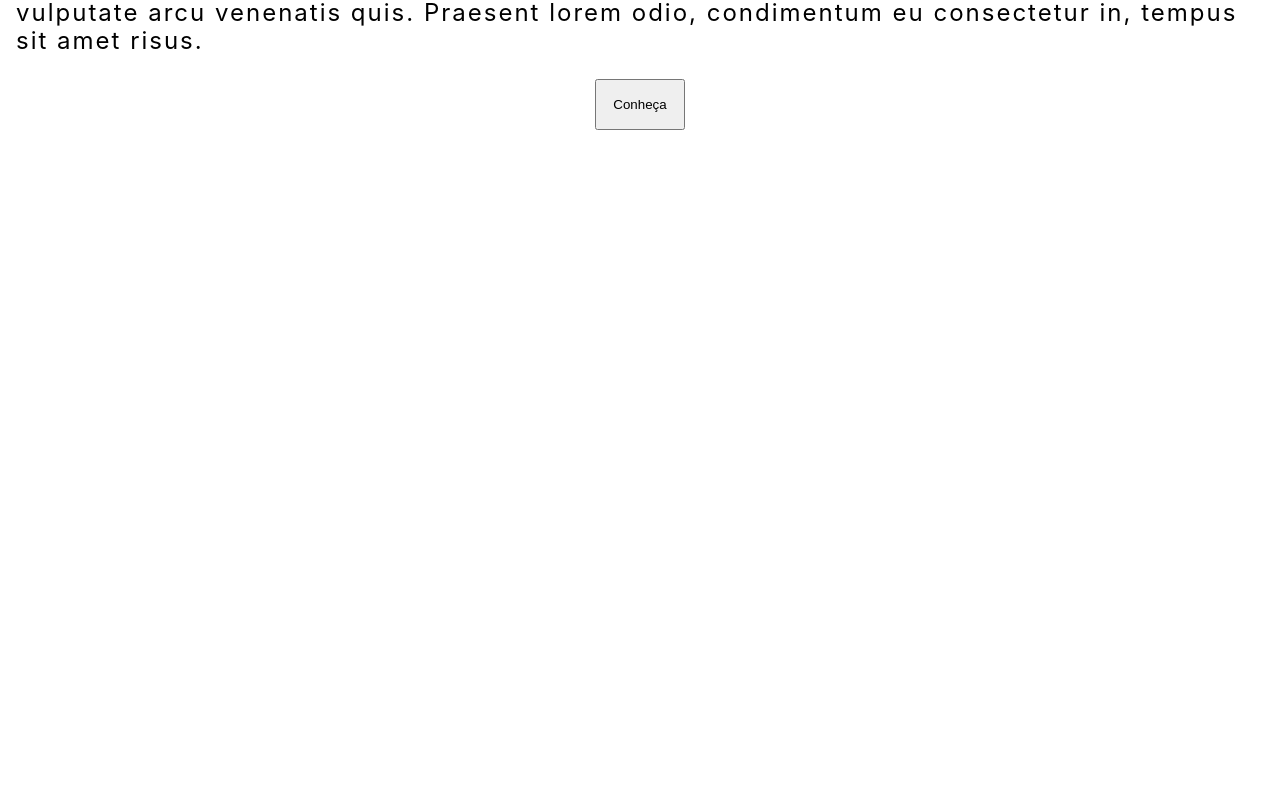
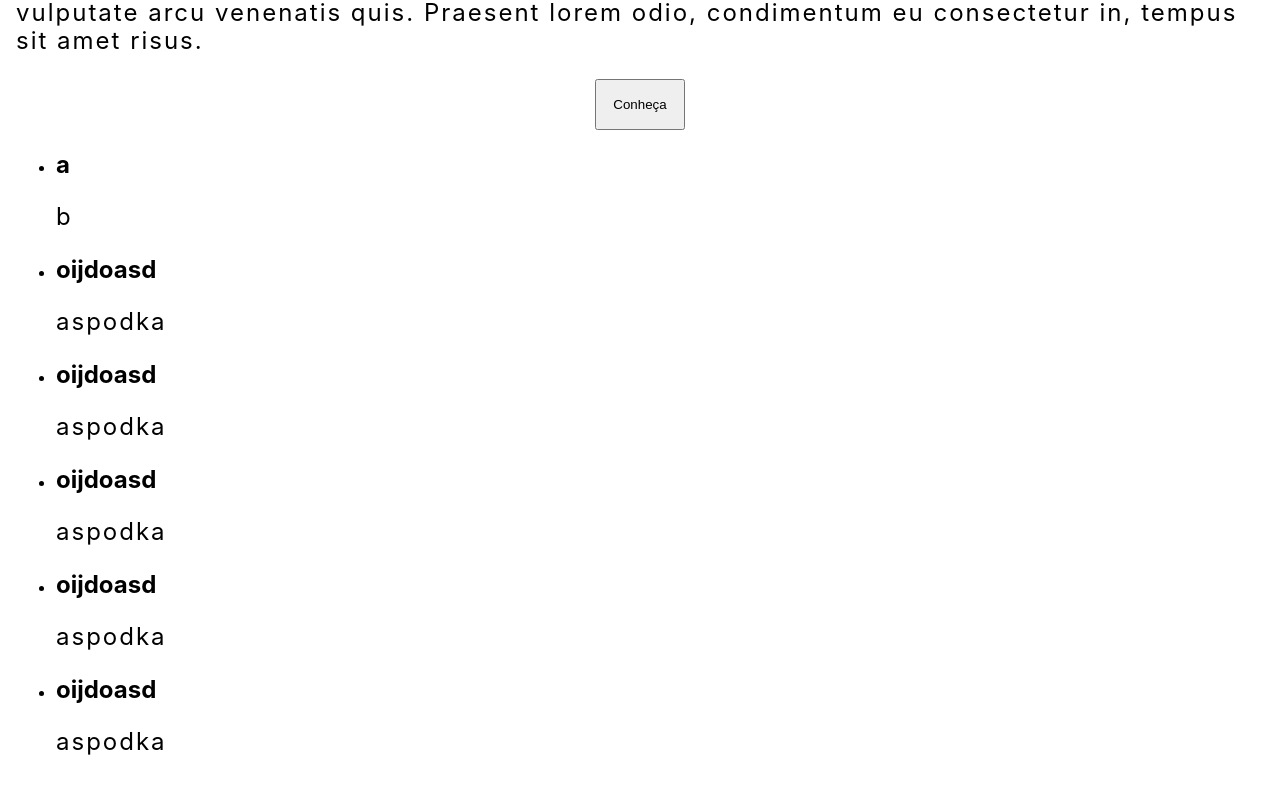
Before and after one commit to KelvinSilvaDev/projeto-mema, a Next.js app: page / in a window 1280 px wide. Shown: the part 1316-2110 px from the top of the page. Before the commit the page ends 1462 px from the top, so only its background shows below. Built offline with nearby package versions, Linux system fonts and the light colour scheme.

Commit message:
fix: correcao da api faq

```diff
--- a/pages/api/faq.js
+++ b/pages/api/faq.js
@@ -1,7 +1,5 @@
-function faq(req, res) {
-  const [id, question, answer] = items;
+import faqJson from "./faq.json";
 
-  res.status(200).json({
-    items: { id, question, answer },
-  });
+export default function faq(request, response) {
+  response.json(faqJson);
 }
--- /dev/null
+++ b/pages/api/faq.json
@@ -0,0 +1,26 @@
+[
+  {
+    "question": "a",
+    "answer": "b"
+  },
+  {
+    "question": "oijdoasd",
+    "answer": "aspodka"
+  },
+  {
+    "question": "oijdoasd",
+    "answer": "aspodka"
+  },
+  {
+    "question": "oijdoasd",
+    "answer": "aspodka"
+  },
+  {
+    "question": "oijdoasd",
+    "answer": "aspodka"
+  },
+  {
+    "question": "oijdoasd",
+    "answer": "aspodka"
+  }
+]
--- /dev/null
+++ b/pages/api/tempo.js
@@ -0,0 +1,7 @@
+export default function tempo(request, response) {
+  const dynamicDate = new Date();
+
+  response.json({
+    date: dynamicDate.toGMTString(),
+  });
+}
--- a/pages/index.jsx
+++ b/pages/index.jsx
@@ -3,7 +3,24 @@
 // import styles from "../styles/Home.module.css";
 import * as Style from "../styles/homeStyles";
 import Link from "next/link";
+import { useEffect, useState } from "react";
+
 export default function Home() {
+  const [faq, setFaq] = useState([]);
+  useEffect(() => {
+    const FAQ_API_URL = "http://localhost:3000/api/faq";
+    const FAQ_API_URL_ALURA =
+      "https://gist.githubusercontent.com/omariosouto/0ceab54bdd8182cbd1a4549d32945c1a/raw/578ad1e8e5296fa048e3e7ff6b317f7497b31ad9/alura-cases-faq.json";
+    fetch(FAQ_API_URL)
+      .then((serverResponse) => {
+        return serverResponse.json();
+      })
+      .then((response) => {
+        setFaq(response);
+        console.log(response);
+      });
+  }, []);
+
   return (
     <>
       <Style.SectionOne>
@@ -39,6 +56,19 @@ export default function Home() {
         <Link href="sobre-nos">
           <button>Conheça</button>
         </Link>
+
+        <ul>
+          {faq.map(({ answer, question }) => {
+            return (
+              <li>
+                <article>
+                  <h2>{question}</h2>
+                  <p>{answer}</p>
+                </article>
+              </li>
+            );
+          })}
+        </ul>
       </Style.SectionTwo>
     </>
   );
```
